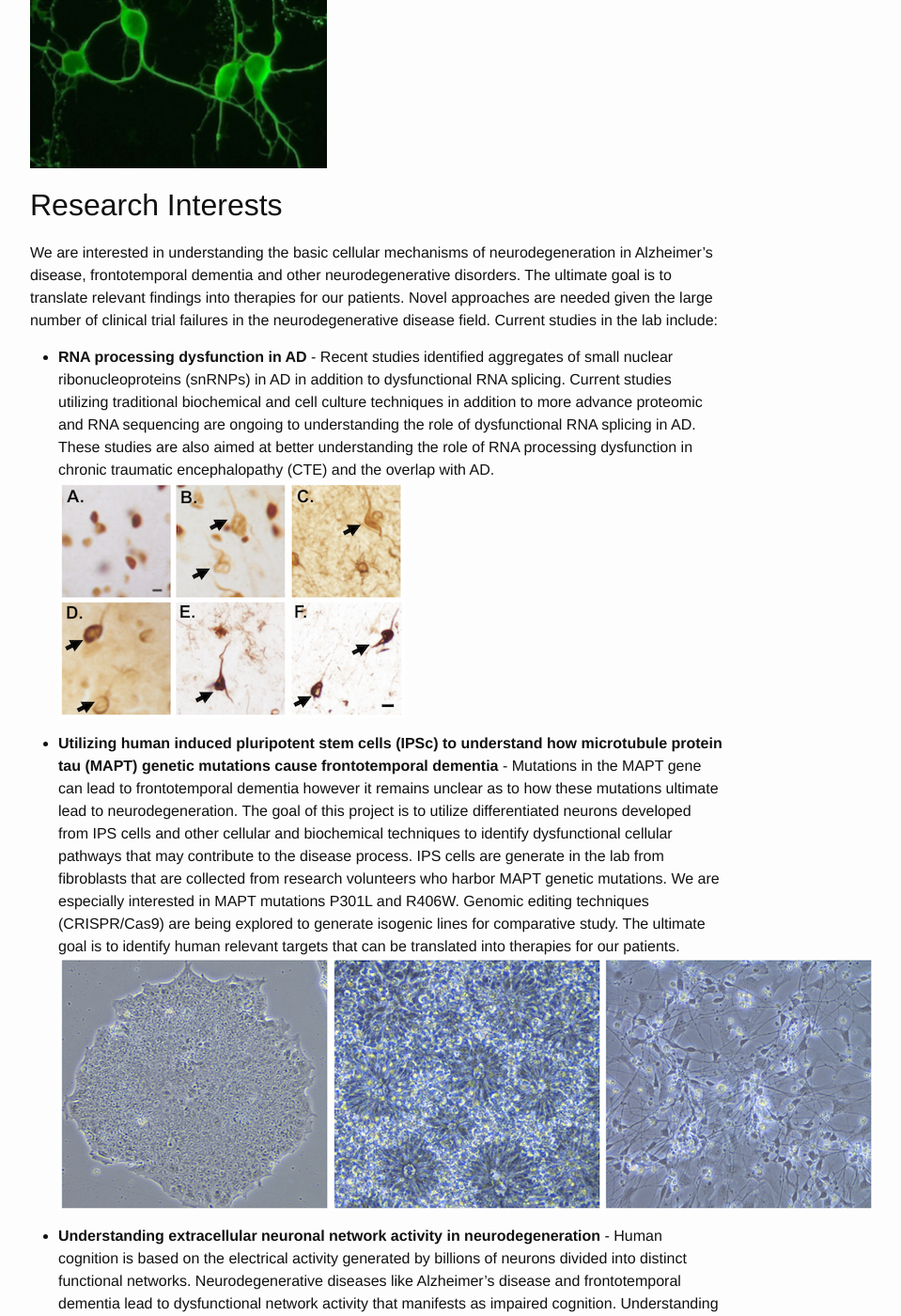
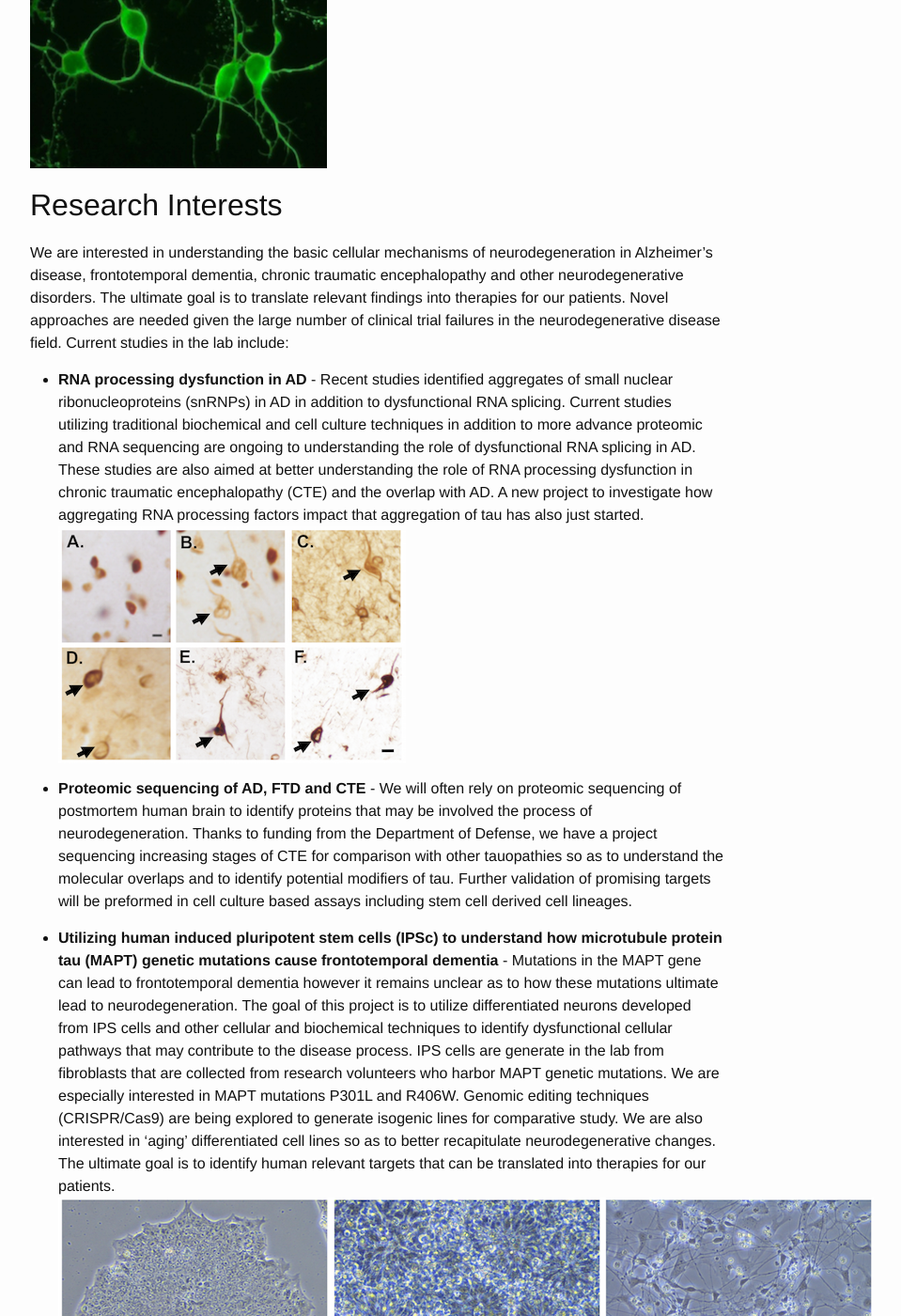
Before and after one commit to haleslab/haleslab.github.io, a Jekyll site: the page built from about.md, in a window 1280 px wide and 1400 px high, scrolled down 226 px. Shown: the whole window at 94% size, without its empty margins (238-1197 px from the left). Built offline with Jekyll 4.4.1, drawn with Linux system fonts in a browser that asks for light colours; some of the changed text lies outside the part shown.

Commit message:
updates to projects, funding, people and support
Made several updates across the website.

```diff
--- a/_config.yml
+++ b/_config.yml
@@ -4,8 +4,8 @@ title: Hales Lab
 #email: cmhales@emory.edu
 description: > # this means to ignore newlines until "baseurl:"
   A molecular biology laboratory dedicated to understanding the dysfunctional
-  cellular mechanisms that lead to Alzheimer's disease, frontotemporal dementia
-  and other neurodegenerative disorders.
+  cellular mechanisms that lead to Alzheimer's disease, frontotemporal dementia,
+  chronic traumatic encephalopathy and other neurodegenerative disorders.
 
 baseurl: "" # the subpath of your site, e.g. /blog/
 url: "http://haleslab.org" # the base hostname & protocol for your site
--- a/_includes/footer.html
+++ b/_includes/footer.html
@@ -34,7 +34,7 @@
 
       <div class="footer-col  footer-col-3">
         <p class="text">{{ site.description }}</p>
-        <p> &copy Chadwick Hales 2015
+        <p> &copy Chadwick Hales 2017
       </div>
     </div>
 
--- a/about.md
+++ b/about.md
@@ -8,16 +8,18 @@ permalink: /about/
 
 ## Research Interests
 
-We are interested in understanding the basic cellular mechanisms of neurodegeneration in Alzheimer’s disease, frontotemporal dementia and other neurodegenerative disorders. The ultimate goal is to translate relevant findings into therapies for our patients. Novel approaches are needed given the large number of clinical trial failures in the neurodegenerative disease field. Current studies in the lab include:
+We are interested in understanding the basic cellular mechanisms of neurodegeneration in Alzheimer’s disease, frontotemporal dementia, chronic traumatic encephalopathy and other neurodegenerative disorders. The ultimate goal is to translate relevant findings into therapies for our patients. Novel approaches are needed given the large number of clinical trial failures in the neurodegenerative disease field. Current studies in the lab include:
 
 
-* **RNA processing dysfunction in AD** - Recent studies identified aggregates of small nuclear ribonucleoproteins (snRNPs) in AD in addition to dysfunctional RNA splicing. Current studies utilizing traditional biochemical and cell culture techniques in addition to more advance proteomic and RNA sequencing are ongoing to understanding the role of dysfunctional RNA splicing in AD. These studies are also aimed at better understanding the role of RNA processing dysfunction in chronic traumatic encephalopathy (CTE) and the overlap with AD.
+* **RNA processing dysfunction in AD** - Recent studies identified aggregates of small nuclear ribonucleoproteins (snRNPs) in AD in addition to dysfunctional RNA splicing. Current studies utilizing traditional biochemical and cell culture techniques in addition to more advance proteomic and RNA sequencing are ongoing to understanding the role of dysfunctional RNA splicing in AD. These studies are also aimed at better understanding the role of RNA processing dysfunction in chronic traumatic encephalopathy (CTE) and the overlap with AD. A new project to investigate how aggregating RNA processing factors impact that aggregation of tau has also just started.
 ![RNA processing factor aggregates](https://github.com/haleslab/haleslab.github.io/blob/master/snRNP%20tangle%20figure.png?raw=true "Immunohistochemistry staining of RNA processing factors in postmortem human brain. A: control, B-D: Alzheimer's disease, and E-F: CTE")
 
-* **Utilizing human induced pluripotent stem cells (IPSc) to understand how microtubule protein tau (MAPT) genetic mutations cause frontotemporal dementia** - Mutations in the MAPT gene can lead to frontotemporal dementia however it remains unclear as to how these mutations ultimate lead to neurodegeneration.  The goal of this project is to utilize differentiated neurons developed from IPS cells and other cellular and biochemical techniques to identify dysfunctional cellular pathways that may contribute to the disease process. IPS cells are generate in the lab from fibroblasts that are collected from research volunteers who harbor MAPT genetic mutations.  We are especially interested in MAPT mutations P301L and R406W. Genomic editing techniques (CRISPR/Cas9) are being explored to generate isogenic lines for comparative study. The ultimate goal is to identify human relevant targets that can be translated into therapies for our patients.
+* **Proteomic sequencing of AD, FTD and CTE** - We will often rely on proteomic sequencing of postmortem human brain to identify proteins that may be involved the process of neurodegeneration. Thanks to funding from the Department of Defense, we have a project sequencing increasing stages of CTE for comparison with other tauopathies so as to understand the molecular overlaps and to identify potential modifiers of tau.  Further validation of promising targets will be preformed in cell culture based assays including stem cell derived cell lineages.
+
+* **Utilizing human induced pluripotent stem cells (IPSc) to understand how microtubule protein tau (MAPT) genetic mutations cause frontotemporal dementia** - Mutations in the MAPT gene can lead to frontotemporal dementia however it remains unclear as to how these mutations ultimate lead to neurodegeneration.  The goal of this project is to utilize differentiated neurons developed from IPS cells and other cellular and biochemical techniques to identify dysfunctional cellular pathways that may contribute to the disease process. IPS cells are generate in the lab from fibroblasts that are collected from research volunteers who harbor MAPT genetic mutations.  We are especially interested in MAPT mutations P301L and R406W. Genomic editing techniques (CRISPR/Cas9) are being explored to generate isogenic lines for comparative study. We are also interested in 'aging' differentiated cell lines so as to better recapitulate neurodegenerative changes. The ultimate goal is to identify human relevant targets that can be translated into therapies for our patients.
 ![IPS to neuron figure](https://github.com/haleslab/haleslab.github.io/blob/master/IPS%20to%20neuron.png?raw=true "Left: Stem cell colony, Middle: neural rosettes, Right: IPSc derived neurons")
 
 * **Understanding extracellular neuronal network activity in neurodegeneration** - Human cognition is based on the electrical activity generated by billions of neurons divided into distinct functional networks. Neurodegenerative diseases like Alzheimer's disease and frontotemporal dementia lead to dysfunctional network activity that manifests as impaired cognition. Understanding this process may be helpful in generating new therapies. Therefore one aspect of the lab is devoted to evaluating various neurodegenerative disease models (including primary rodent and human IPSc derived neurons) in dissociated neuronal networks on microelectrode arrays.  Our recording system is the Maestro by [Axion Biosystems](http://www.axionbiosystems.com/).
 ![IPS neuron on MEA](https://github.com/haleslab/haleslab.github.io/blob/master/IPSneuronsonMEAcopy.jpg?raw=true "IPSc derived neurons on a MEA")
 
-* **Related changes across various neurodegenerative disorders** There are likely common mechanisms that are important for many of the primary neurodegenerative disorders.  As a result, we have collected fibroblast samples from many different research subjects for comparative analysis in many of the above mentioned assays.  Diseases include Alzheimer's disease, frontotemporal dementia, ALS, Parkinson's disease, and autism.
+* **Related changes across various neurodegenerative disorders** There are likely common mechanisms that are important for many of the primary neurodegenerative disorders.  As a result, we have collected fibroblast samples for generating IPS cells from many different research subjects for comparative analysis in the above mentioned assays.  Diseases include Alzheimer's disease, frontotemporal dementia, ALS, Parkinson's disease, and autism.
--- a/index.html
+++ b/index.html
@@ -23,6 +23,7 @@ layout: default
     sequencing</b>, <b>immunohistochemistry</b> of postmortem human brain, <b>induced pluripotent stem cells<b/>, and
     <b>microelectrode array recordings</b> (MEA).
 
-  <p>Our work is supported by the National Institute of Neurological Disorders and Stroke, the Department of Defense and Emory University.</p>
+  <p>Our work is supported by the National Institute of Neurological Disorders and Stroke, the Department of Defense, the BrightFocus Foundation and Emory University.
+    We are most grateful for support from these organizations</p>
 
 </div>
```
Also changed, not shown: people.md (+14 -5 lines), support.md (+1 -1 lines), 7 other files.
